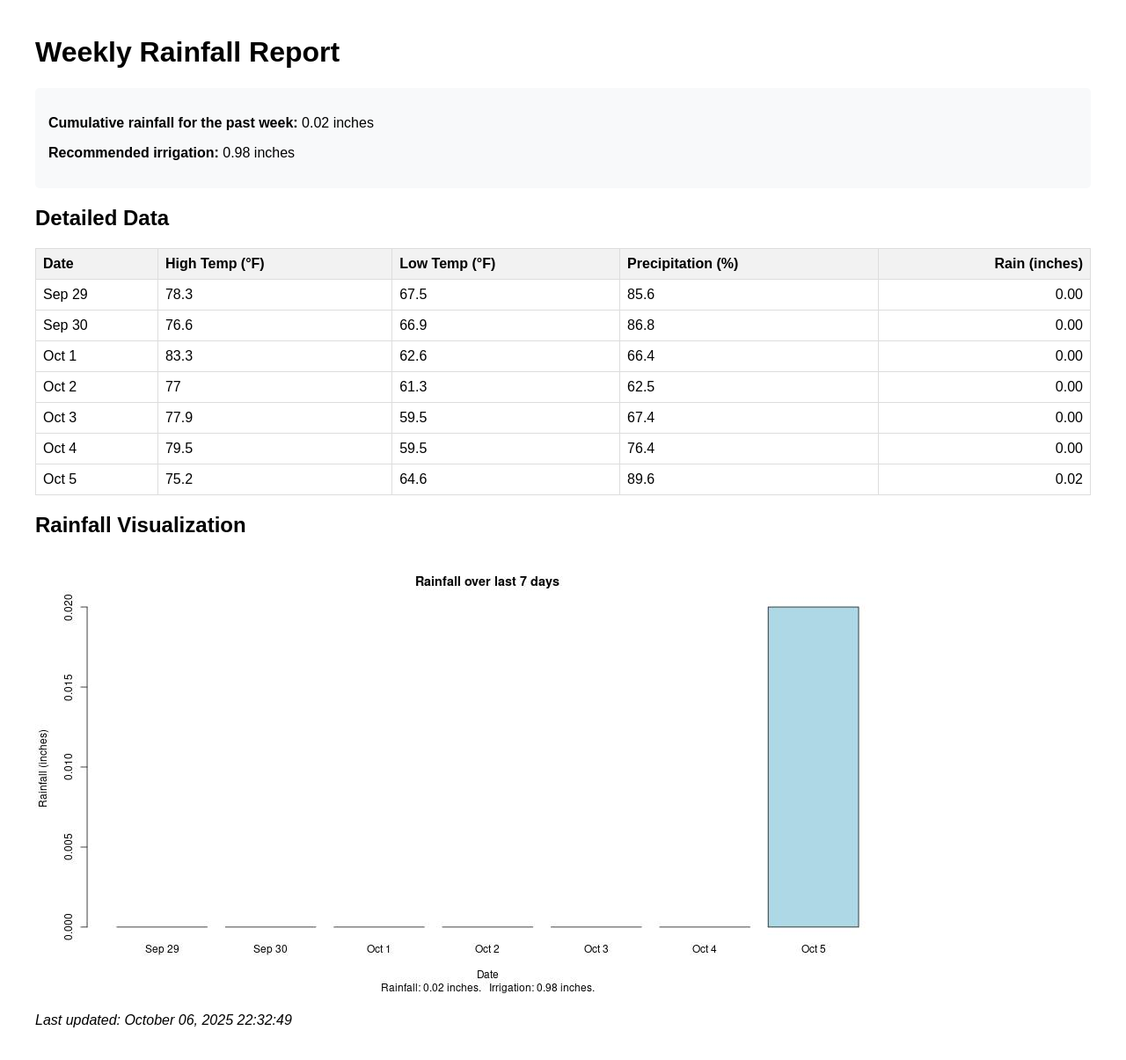
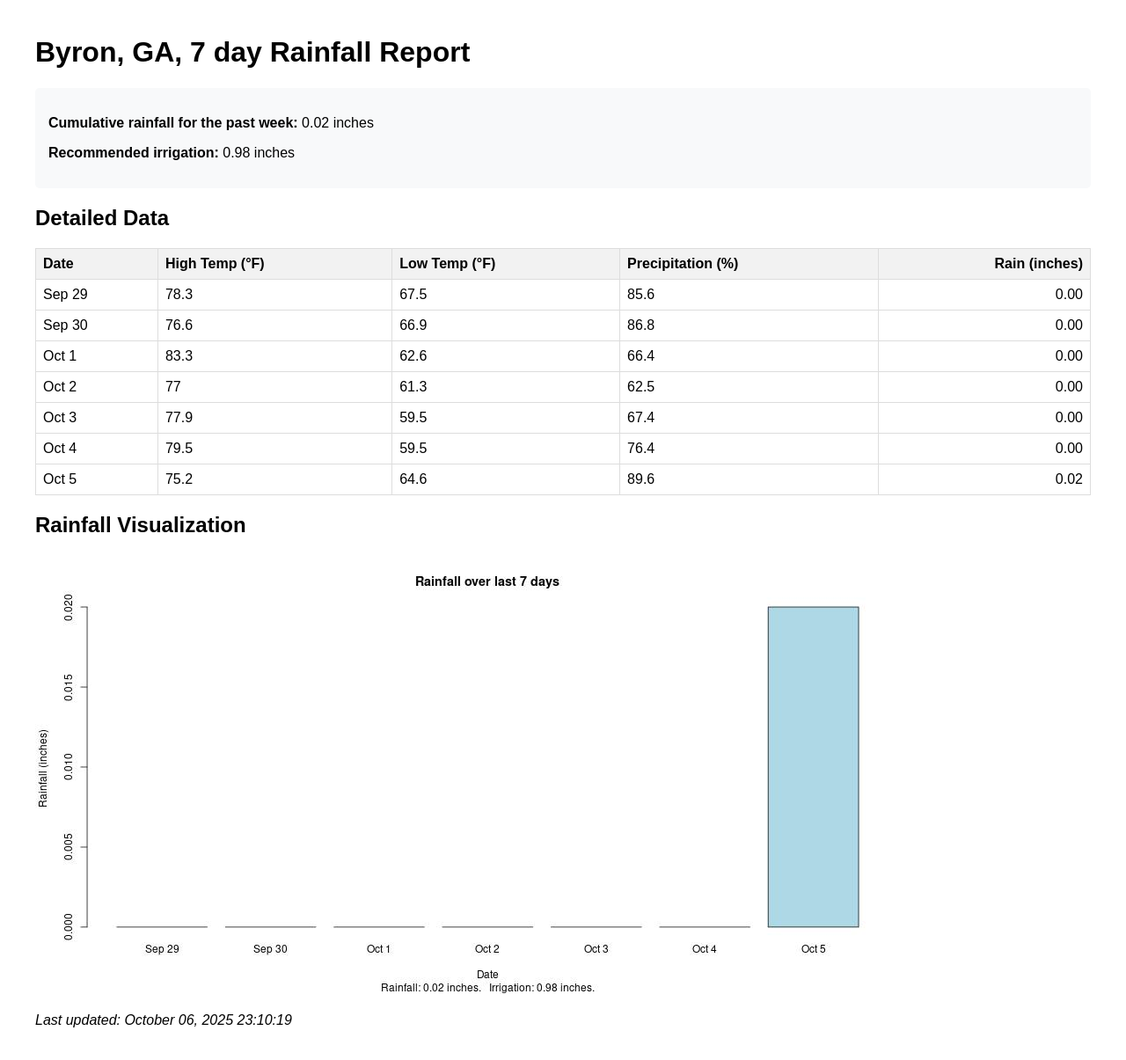
Before and after one commit to jeekinlau/byron_rainfall, a plain HTML site: page index.html in a window 1280 px wide. Shown: the whole page at 88% size. Drawn offline with Linux system fonts and the light colour scheme.

Commit message:
Auto-update rainfall data 2025-10-06 23:10:19

```diff
--- a/index.html
+++ b/index.html
@@ -12,7 +12,7 @@ img { max-width: 100%; height: auto; }
 </style>
 </head>
 <body>
-<h1>Weekly Rainfall Report</h1>
+<h1>Byron, GA, 7 day Rainfall Report</h1>
 <div class="summary">
 <p><strong>Cumulative rainfall for the past week:</strong> 0.02 inches</p>
 <p><strong>Recommended irrigation:</strong> 0.98 inches</p>
@@ -83,6 +83,6 @@ img { max-width: 100%; height: auto; }
 <h2>Rainfall Visualization</h2>
 <img src="stats.jpg" alt="Rainfall chart">
 
-<p><em>Last updated: October 06, 2025 22:32:49</em></p>
+<p><em>Last updated: October 06, 2025 23:10:19</em></p>
 </body>
 </html>
```
